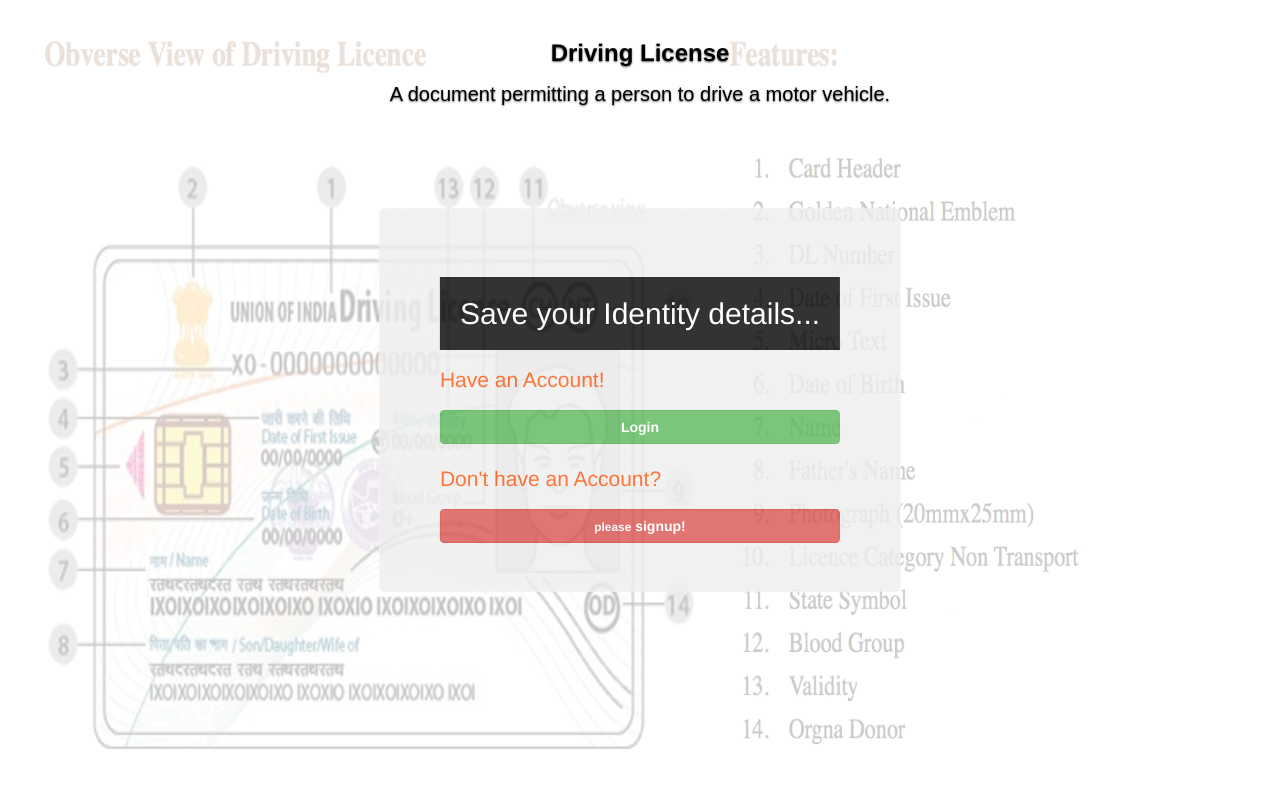
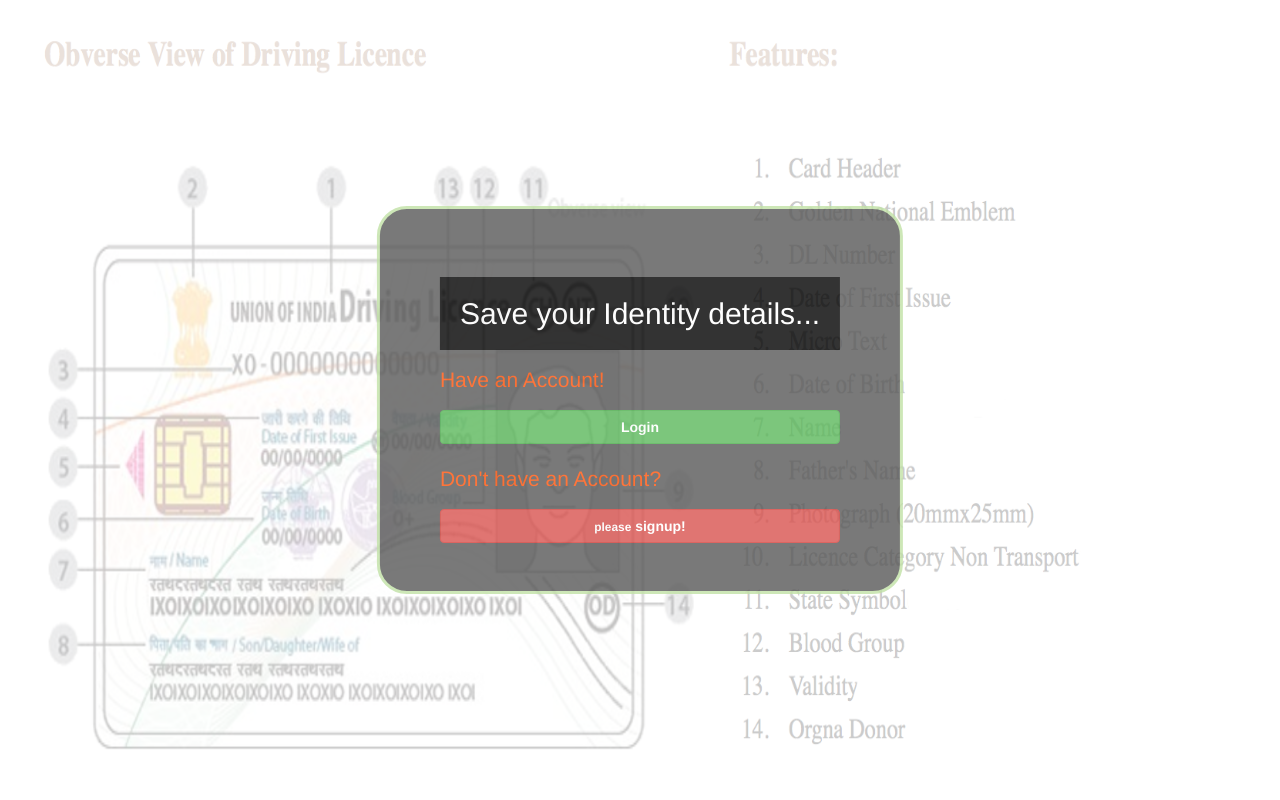
Before and after one commit to SugumarVenkatesan/api_project, a Django app: page /current_task/ in a window 1280 px wide. Run offline with Django 3.2, Linux system fonts and the light colour scheme; parts of the project's set-up code (start-up, migrations or seed data) failed here and were passed over; some libraries are stand-ins or nearby versions.

Commit message:
design changes

```diff
--- a/templates/test.html
+++ b/templates/test.html
@@ -12,6 +12,11 @@
     margin: auto;
     opacity: 0.25;
     filter: alpha(opacity=60); /* For IE8 and earlier */
+    background-position: center;
+    -webkit-background-size: cover;
+    -moz-background-size: cover;
+    background-size: cover;
+    -o-background-size: cover;
     }
 
   .carousel-caption h3 {
@@ -20,8 +25,8 @@
 
 	.carousel-caption p {
 	 font: 20px sans-serif !important;
+     color: #000000 !important;
       line-height: 1.8 !important;
-     color: #000000 !important;
 	}
 
 	.carousel-caption{
@@ -42,9 +47,11 @@
 	.carousel,.item,.active{
    	height:100%;
  	}
+
 	.carousel-inner{
     	height:100%;
 	}
+
 	@media (max-width: 600px) {
     .carousel-caption p {
         display: none; /* Hide the carousel text when the screen is less than 600 pixels wide */
@@ -75,20 +82,22 @@
 	  top: 50%;
 	  left:50%;
 	  transform: translate(-50%,-50%);
-	  border: 1px dashed whitesmoke;
+	  border-radius: 30px !important;
+	  border: 3px solid #C1E1A6;
+	  background-color: #585858;
 	}
 </style>
 
 </head>
 <body>
+  <div id="myCarousel" class="carousel slide" data-ride="carousel">
 <div class="container-fluid">
-  <div id="myCarousel" class="carousel slide" data-ride="carousel">
 
     <!-- Wrapper for slides -->
     <div class="carousel-inner" role="listbox">
       <div class="item active">
         <img src="{{STATIC_URL}}images/dl_image.png" alt="driving license" class="img-responsive margin">
-        <div class="carousel-caption">
+        <div class="carousel-caption sr-only">
         	<h3><strong>Driving License</strong></h3>
         	<p>A document permitting a person to drive a motor vehicle.</p>
       	</div>
@@ -96,7 +105,7 @@
 
       <div class="item">
          <img src="{{STATIC_URL}}images/pan_image.png" alt="pan card" class="img-responsive margin">
-         <div class="carousel-caption">
+         <div class="carousel-caption sr-only">
         	<h3><strong>Pan Card</strong></h3>
         	<p>Acts as an identifier for the “person” with the tax department.</p>
       	</div>
@@ -104,7 +113,7 @@
 
       <div class="item">
         <img src="{{STATIC_URL}}images/pp_image.jpeg" alt="passport" class="img-responsive margin">
-        <div class="carousel-caption">
+        <div class="carousel-caption sr-only">
         	<h3><strong>Passport</strong></h3>
         	<p>An official document issued by a government, certifying the holder's identity and citizenship and entitling them to travel under its protection to and from foreign countries</p>
       	</div>
@@ -159,7 +168,7 @@
 </div>
 </body>
 <script type="text/javascript">
-$(document).ready(function(){
+ $(window).on('resize')(function() {
 	var height = $(window).height();  //getting windows height
 	jQuery('#myCarousel').css('height',height+'px');   //and setting height of carousel
 });
```
Lines whose indentation alone changed are shown as unchanged.
